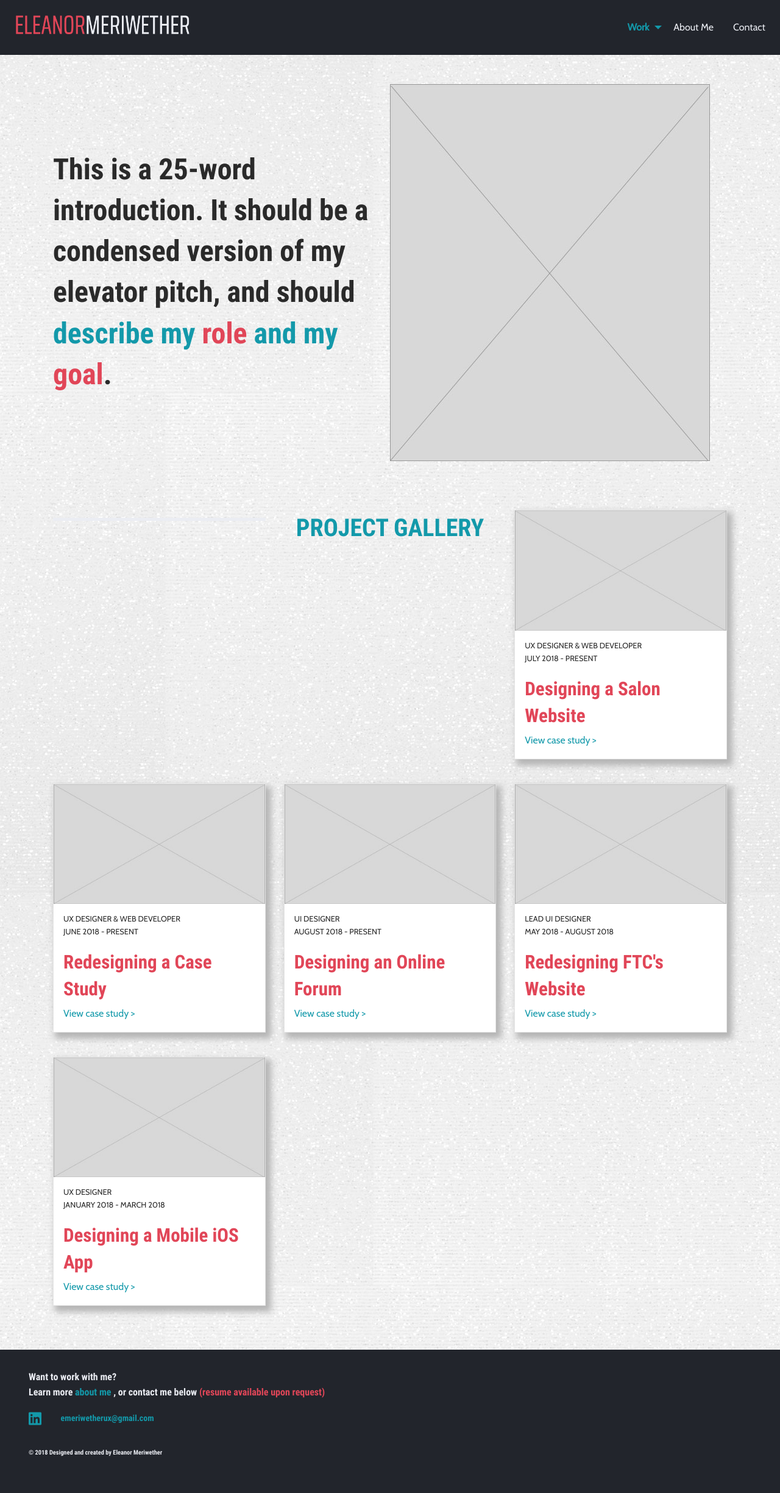
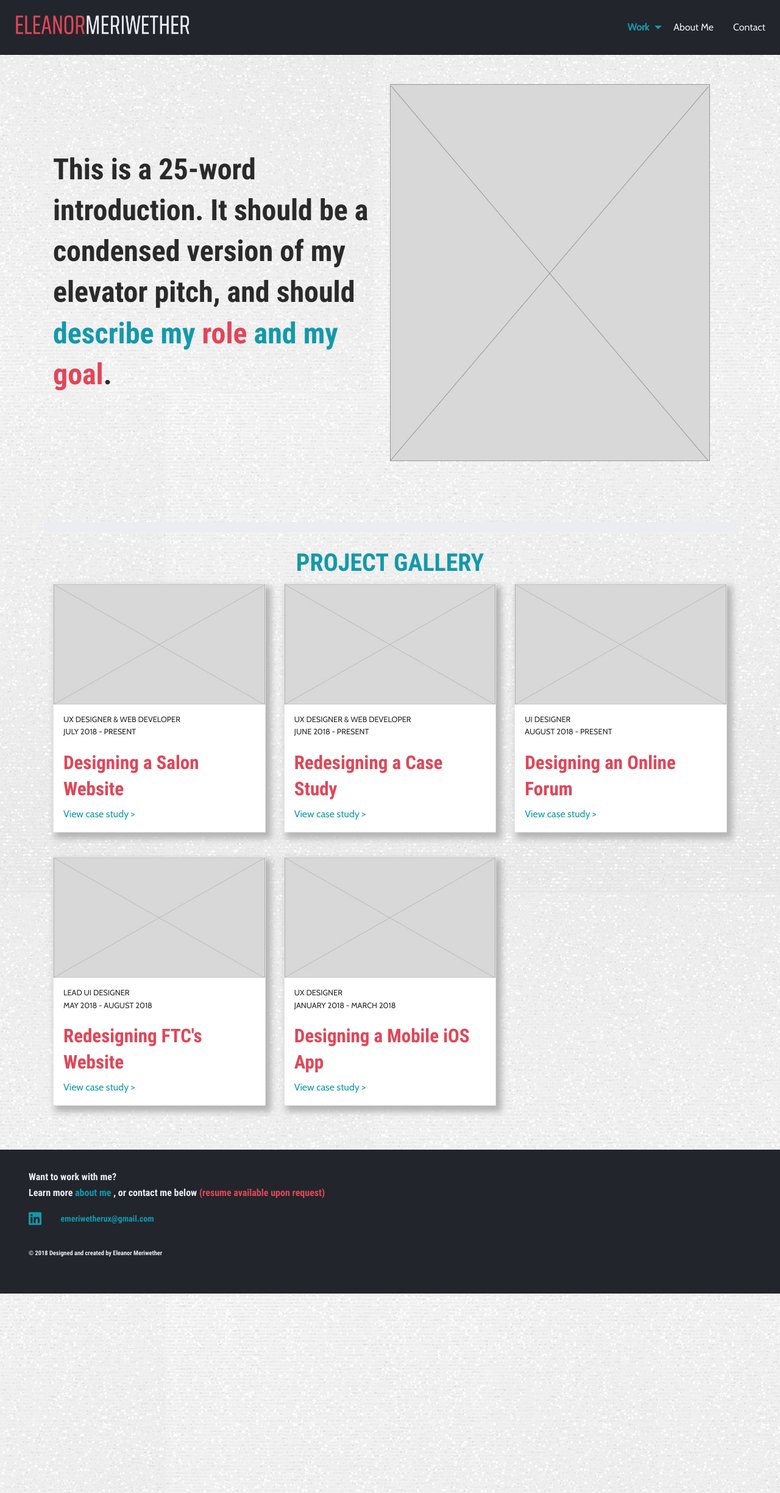
Before and after one commit to emeriwether/emeriwether.github.io, a Jekyll site: the page built from home.html, in a window 1280 px wide. Shown: the whole page at 61% size. Built offline with Jekyll 4.4.1, drawn with Linux system fonts in a browser that asks for light colours.

Commit message:
ct prev comm

```diff
--- a/home.html
+++ b/home.html
@@ -27,7 +27,6 @@ css: /css2/home.css
 
 <!-- BEGIN MAIN -->
 <main class="grid-container">
-    <div class="grid-x grid-padding-x small-up-1 medium-up-2 large-up-3" id="projectGallery">
 
     <!-- SECTION LABEL FOR SMALL SCREENS -->
     <div class="small-12 cell">
@@ -37,6 +36,8 @@ css: /css2/home.css
     <div class="small-12 cell">
         <h2 class="aquaText text-center">PROJECT GALLERY</h2>
     </div>
+
+    <div class="grid-x grid-padding-x small-up-1 medium-up-2 large-up-3" id="projectGallery">
 
       <!-- PROJECT 1 -->
       <div class="cell">
```
Lines whose indentation alone changed are shown as unchanged.
